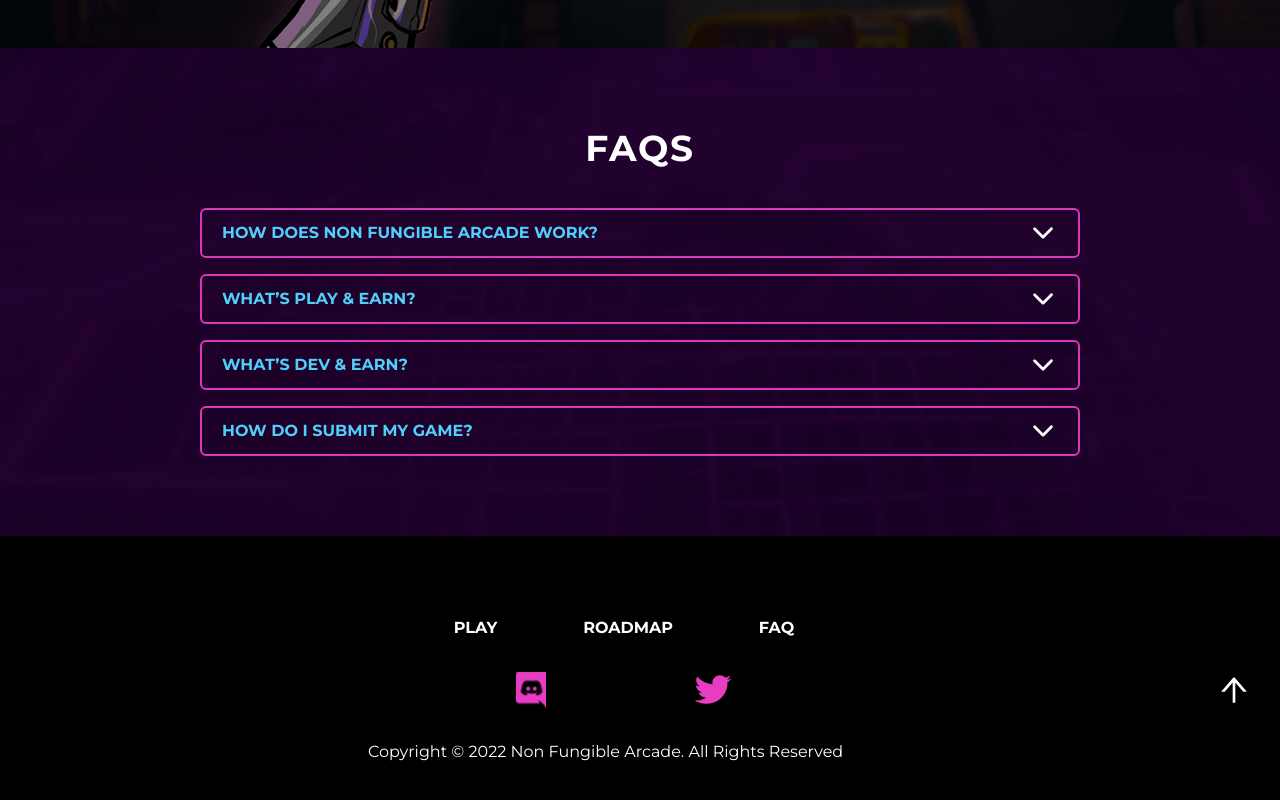
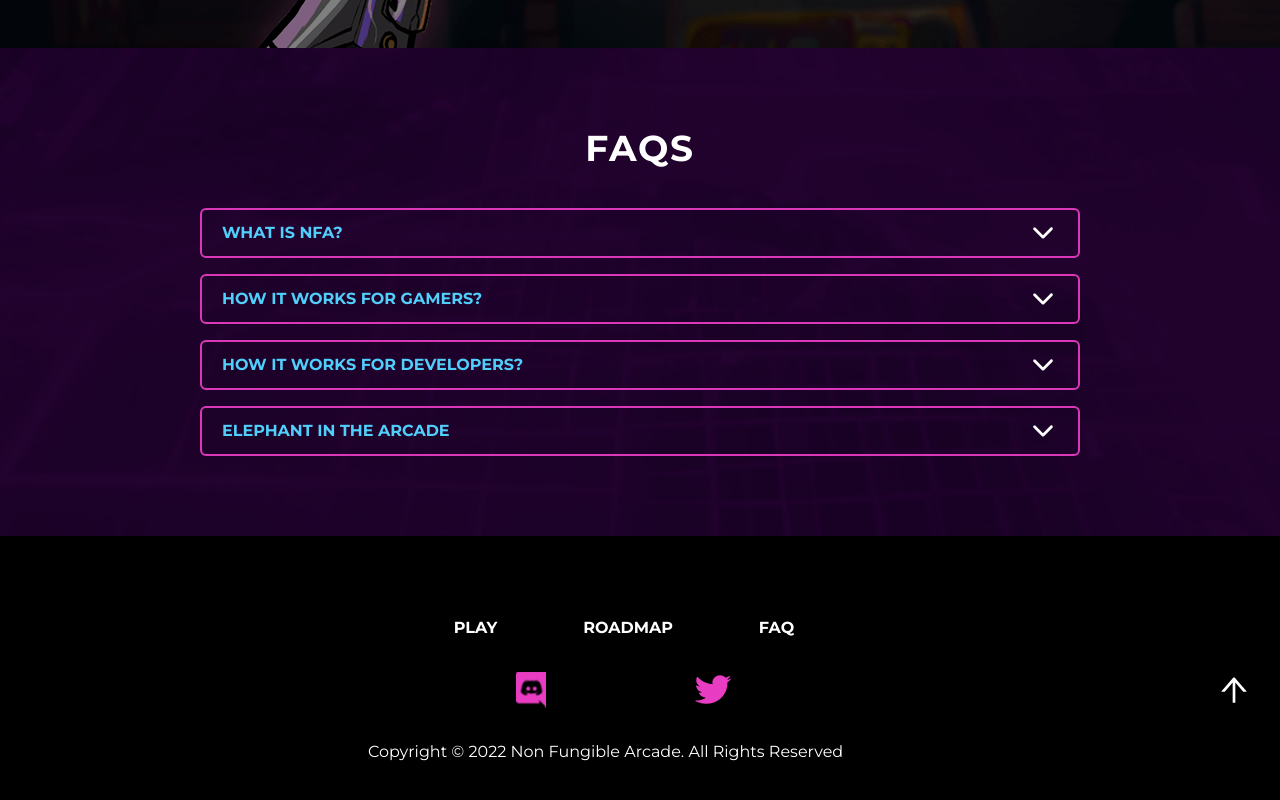
Before and after one commit to Push-Stack/nf-website, a Next.js app: page / in a window 1280 px wide. Shown: the part 4606-5406 px from the top of the page. Built offline with nearby package versions, Linux system fonts and the light colour scheme.

Commit message:
update faqs

```diff
--- a/components/Home/FaqItem.jsx
+++ b/components/Home/FaqItem.jsx
@@ -39,7 +39,7 @@ const FaqItem = ({ question, answer, id, changeItem, showItem }) => {
       </div>
       {activeItem && (
         <motion.div
-          className="leading-loose font-medium whitespace-pre-wrap"
+          className="leading-[1.8] font-medium whitespace-pre-wrap"
           variants={opacityTransitions}
         >
           {answer}
--- a/constants/faqs.js
+++ b/constants/faqs.js
@@ -1,22 +1,45 @@
 export const faqs = [
   {
-    question: "How does Non Fungible Arcade work?",
+    question: "What is NFA?",
     answer:
-      "The easiest way to explain the Non Fungible Arcade is that it operates the same way a traditional arcade works, but in the metaverse! Arcade machines take tokens, then you earn tickets, and you use tickets to claim limited NFTs from the prize counter!",
+      "Non Fungible Arcade is a gaming platform that pays gamers & developers based on performance.",
   },
   {
-    question: "What’s play & earn?",
+    question: "How It Works For Gamers?",
     answer:
-      "Play & earn is an ecosystem that focuses on having fun playing & earning while doing so. Players inside of Non Fungible Arcade will earn tickets that they can use to claim limited NFTs from the prize counter that have…utility.",
+      "Gamers play arcade style games on the NFA platform, then earn tickets as a reward based on their skill.Gamers are obsessed with earning tickets and want to earn as many as possible.\n\nTickets have two purposes in NFA:\n\n1. Gamers turn in tickets to claim limited edition digital collectibles that offer in-game utility.\n\n2. Gamers' ticket earnings provide them with a rank on the NFA leaderboard. A gamers rank on the leaderboard is based on the amount of tickets earned in a 24 hour period. The top performing gamers who earn the most tickets in any given 24 hour period are paid out in USDC on a daily basis.\n\nIn NFA, earning tickets & USDC is based on skill, giving every gamer on our platform a fair chance to earn tickets, claim limited edition digital collectibles, and win USDC prizes each day.\n\nOur total USDC prize pool in Season 1 is $500,000, which will be rewarded to the top performing gamers on a daily basis over a 6 week period.\n\nOur initial game collection is inspired by classic arcade titles like TMNT: Turtles in Time, Street Fighter 2, & more TBA.",
   },
   {
-    question: "What’s dev & earn?",
+    question: "How It Works For Developers?",
     answer:
-      "Dev & earn is a new concept that allows game developers to submit a game to us, we host it in the arcade, and pay the developer 100% of their earnings from their game.",
+      "Game developers apply for a game developer account with NFA to  launch their game on our platform for free.\n\nNFA’s proprietary software provides developers with game metrics & a fair ‘pay-per-play’ payout system that scales with the game’s popularity.\n\nOur platform helps independent game developers overcome two major hurdles:\n\n1. Marketing. Gaming has become an extremely lucrative & saturated market to compete  in. With large publishers regularly spending millions to market a game, game developers have a hard time getting eyeballs on their game & gamers playing their game. NFA’s Platform hosts games for free & provides game developers with a built in audience of gamers ready to play their games.\n\n2. Earning. For developers, publishing a game is about providing gamers with entertainment. On NFA’s platform, the developer provides the entertainment, and we provide the game metrics & tools necessary to help games scale up & find success.\n\nIn NFA, our ‘pay-per-play’ payout system provides developers with a fair opportunity to earn USDC based on popularity, giving every game developer on our platform a fair chance to earn UDC & enhance the user experience based on our proprietary data provided.",
   },
   {
-    question: "How do I submit my game?",
+    question: "Elephant In The Arcade",
     answer:
-      "If you are a game developer who would like to submit a project to be placed in the arcade, please follow these steps!\n1. Fill out this form\n2. Wait for the green light\n3. We launch your game\n4. You sit back & get paid",
+      "GameFi projects are known for generating massive amounts of revenue, only to suddenly burn to the ground as the project gains traction & attracts more users. Our team at NFA has identified this as a design flaw in GameFi economics.\n\nUnlike other GameFi projects to date, NFA’s payouts scale with the total number of users on the platform. We’ve designed our ecosystem so that as more users come to NFA, more users will earn more money.",
   },
 ];
+
+// export const faqs = [
+//   {
+//     question: "How does Non Fungible Arcade work?",
+//     answer:
+//       "The easiest way to explain the Non Fungible Arcade is that it operates the same way a traditional arcade works, but in the metaverse! Arcade machines take tokens, then you earn tickets, and you use tickets to claim limited NFTs from the prize counter!",
+//   },
+//   {
+//     question: "What’s play & earn?",
+//     answer:
+//       "Play & earn is an ecosystem that focuses on having fun playing & earning while doing so. Players inside of Non Fungible Arcade will earn tickets that they can use to claim limited NFTs from the prize counter that have…utility.",
+//   },
+//   {
+//     question: "What’s dev & earn?",
+//     answer:
+//       "Dev & earn is a new concept that allows game developers to submit a game to us, we host it in the arcade, and pay the developer 100% of their earnings from their game.",
+//   },
+//   {
+//     question: "How do I submit my game?",
+//     answer:
+//       "If you are a game developer who would like to submit a project to be placed in the arcade, please follow these steps!\n1. Fill out this form\n2. Wait for the green light\n3. We launch your game\n4. You sit back & get paid",
+//   },
+// ];
```
